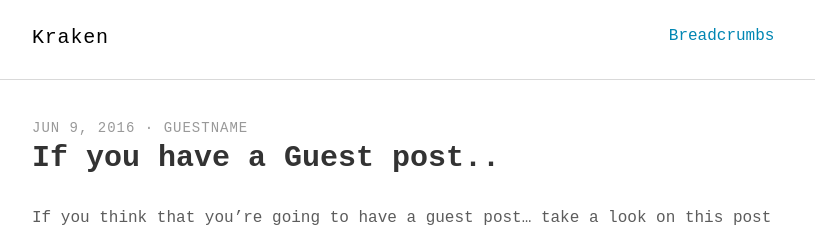
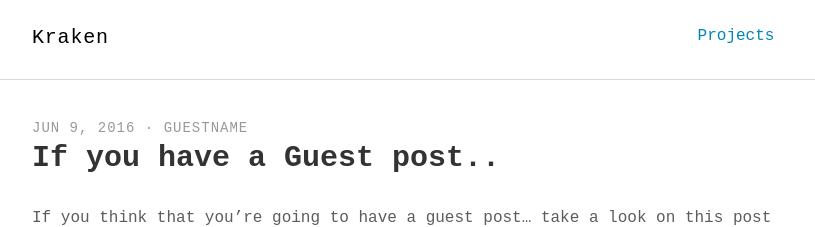
Before and after one commit to nicole-li/nicole-li.github.io, a Jekyll site: the page built from _posts/2016-06-09-if-you-have-a-guest-post.md, in a window 1280 px wide. Shown: the top 227 px of the page, without its empty margins (232-1047 px from the left). Built offline with Jekyll 4.4.1, drawn with Linux system fonts in a browser that asks for light colours; some web fonts are replaced.

Commit message:
projects nav item

```diff
--- a/_includes/nav.html
+++ b/_includes/nav.html
@@ -3,7 +3,7 @@
   <div class="container">
     <h1 class="logo"><a href="{{ '/' | prepend: site.baseurl | prepend: site.url }}">{{ site.title_left }}<span>{{ site.title_right }}</span></a></h1>
     <ul class="navbar">
-      <li><a href="{{ '/projects' | prepend: site.baseurl | prepend: site.url }}">Breadcrumbs</a></li>
+      <li><a href="{{ '/projects' | prepend: site.baseurl | prepend: site.url }}">Projects</a></li>
       <!-- <li><a href="{{ "/feed.xml" | prepend: site.baseurl | prepend: site.url }}" target="_blank">RSS</a></li> -->
     </ul>
   </div>
```
